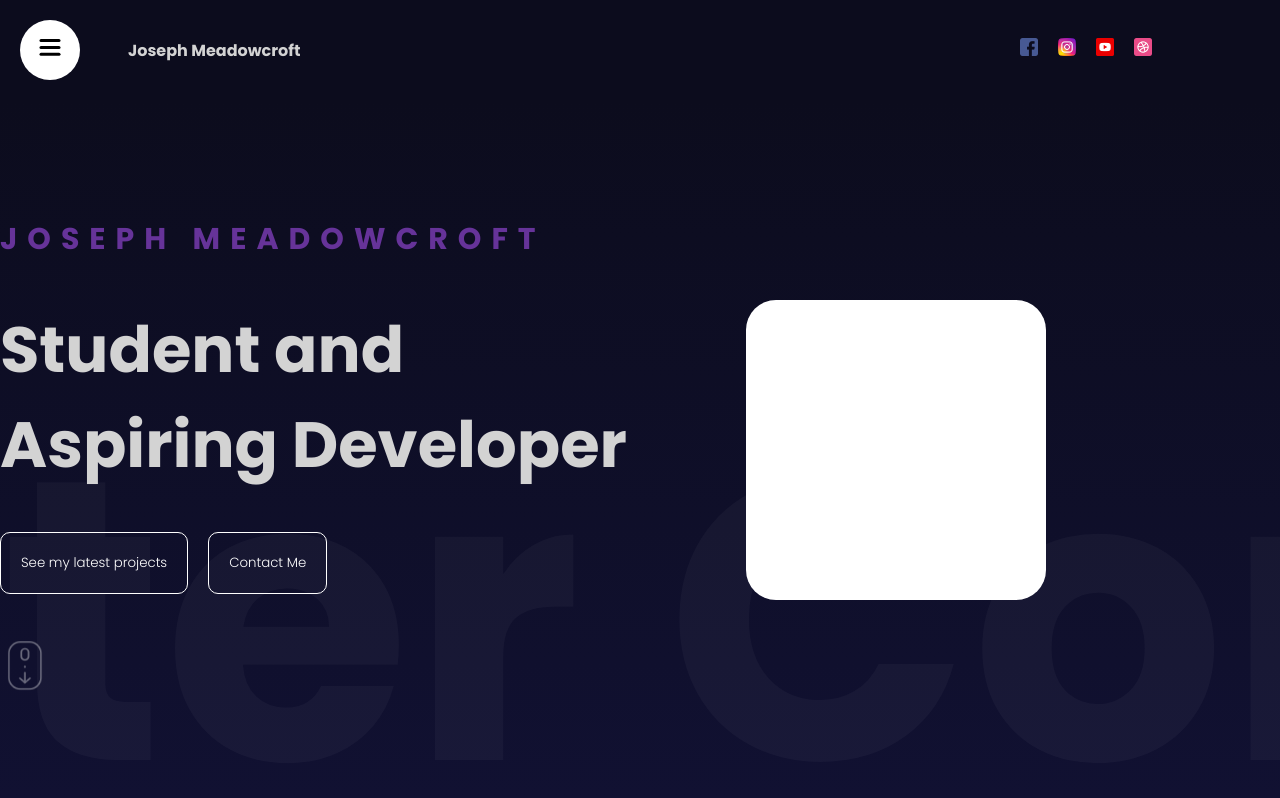
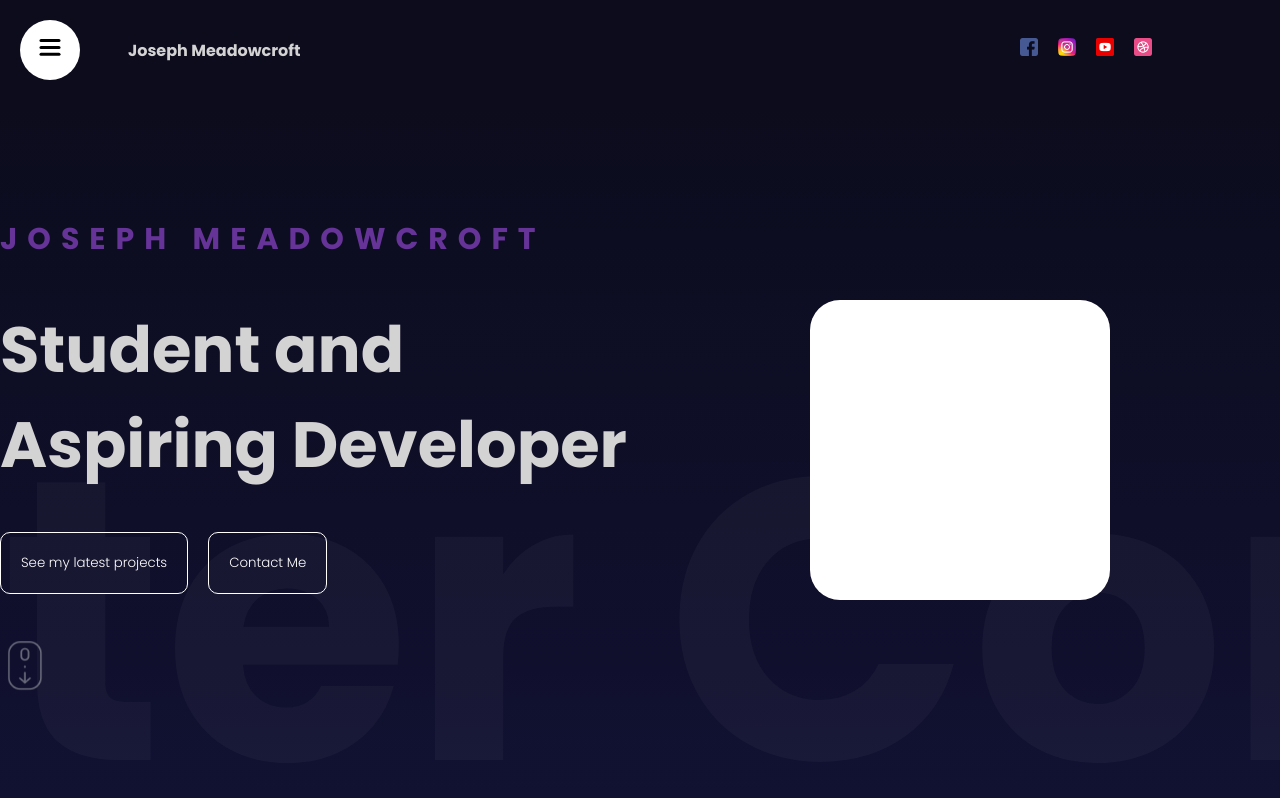
Before and after one commit to josephmeadowcroft/Portfolio-Website, a React (Vite) app: page / in a window 1280 px wide. Shown: the top 798 px of the page. Built offline with nearby package versions, Linux system fonts and the light colour scheme.

Commit message:
Hero adjust

```diff
--- a/src/components/hero/hero.scss
+++ b/src/components/hero/hero.scss
@@ -51,7 +51,7 @@
     position: absolute;
     top: 0;
     right: 0;
-    width: 100%;
+    width: 50%;
     height: calc(100vh - 100px);
     overflow: hidden;
     padding: 0;
@@ -62,10 +62,8 @@
 
 
     .item {
-      position: relative;
       width: 300px;
       height: 300px;
-      right: -20%;
       background: white;
       border-radius: 30px;
       overflow: hidden;
```
